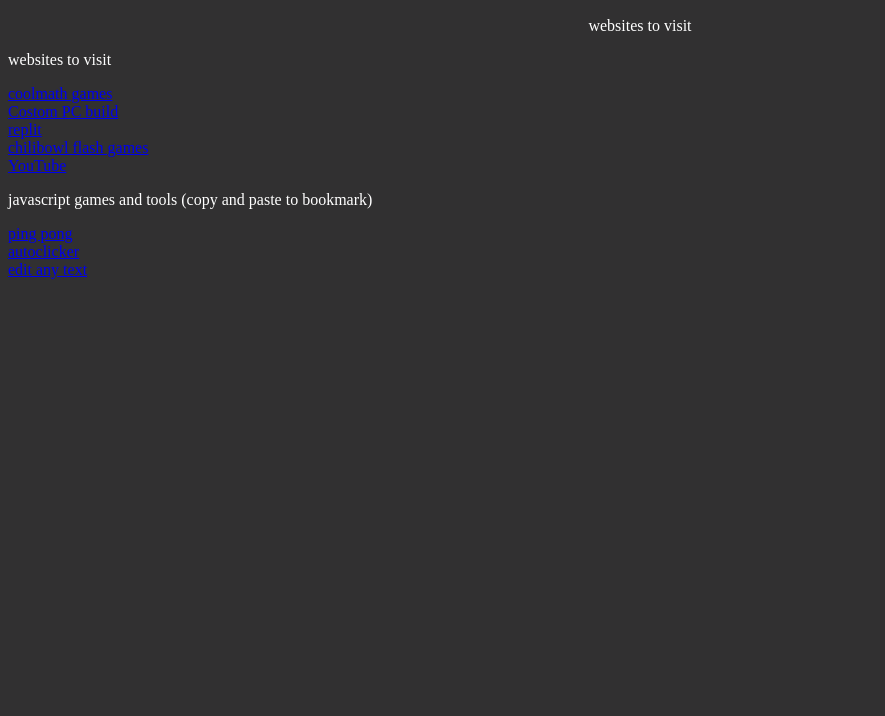
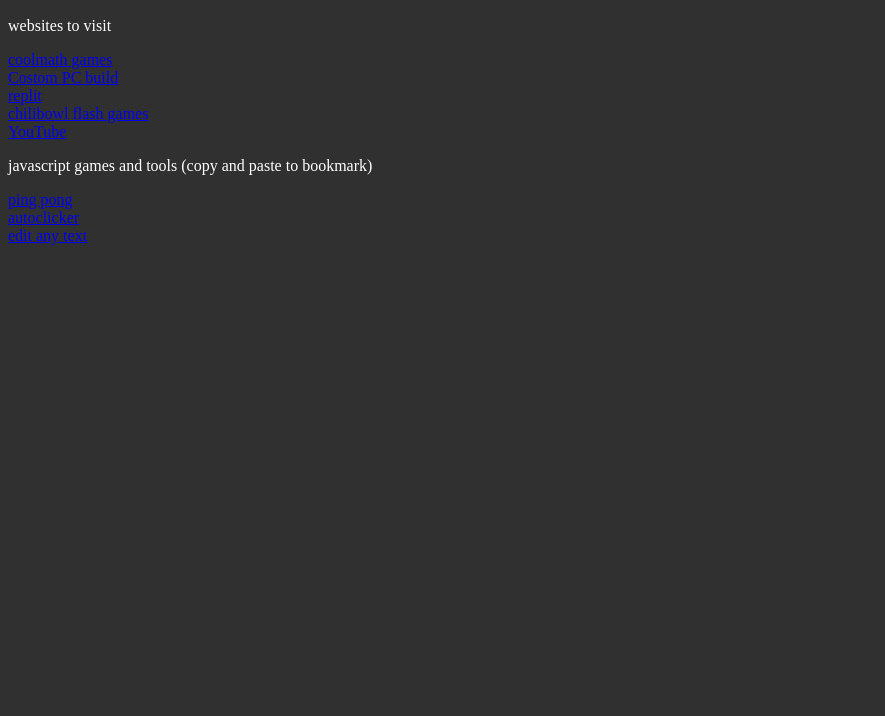
Before and after one commit to kaeviniskal/kaeviniskal.github.io, a plain HTML site: page index1.html in a window 1280 px wide. Shown: the part 84-800 px from the top of the page, without its empty margins (0-885 px from the left). Drawn offline with Linux system fonts and the light colour scheme.

Commit message:
Update index1.html

```diff
--- a/index1.html
+++ b/index1.html
@@ -27,7 +27,7 @@
       <h1><center><h1><p style="color:white;">Welcome to Kevin's website</center></h1></h1>
 
 
-   <center><p style="color:white;">websites to visit</center>
+
 
 
  <p><p style="color:white;">websites to visit</p>
```
